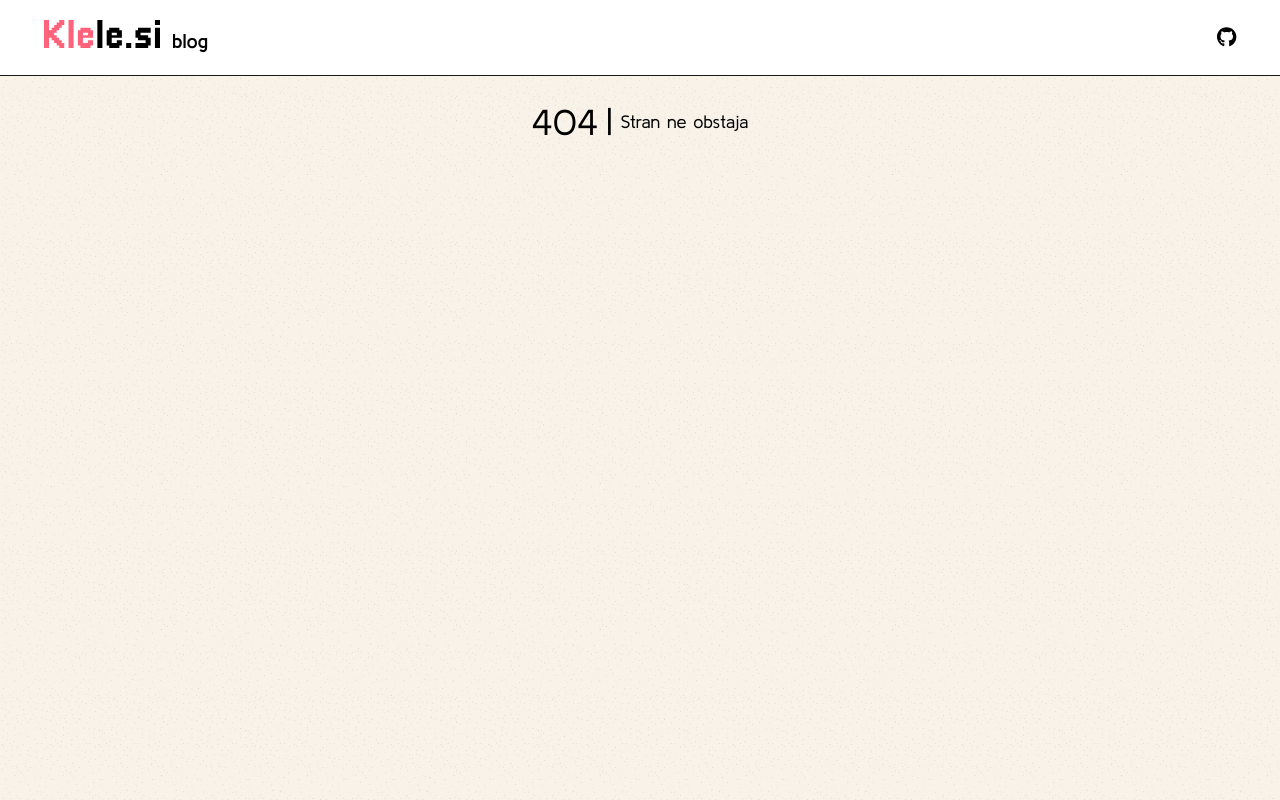
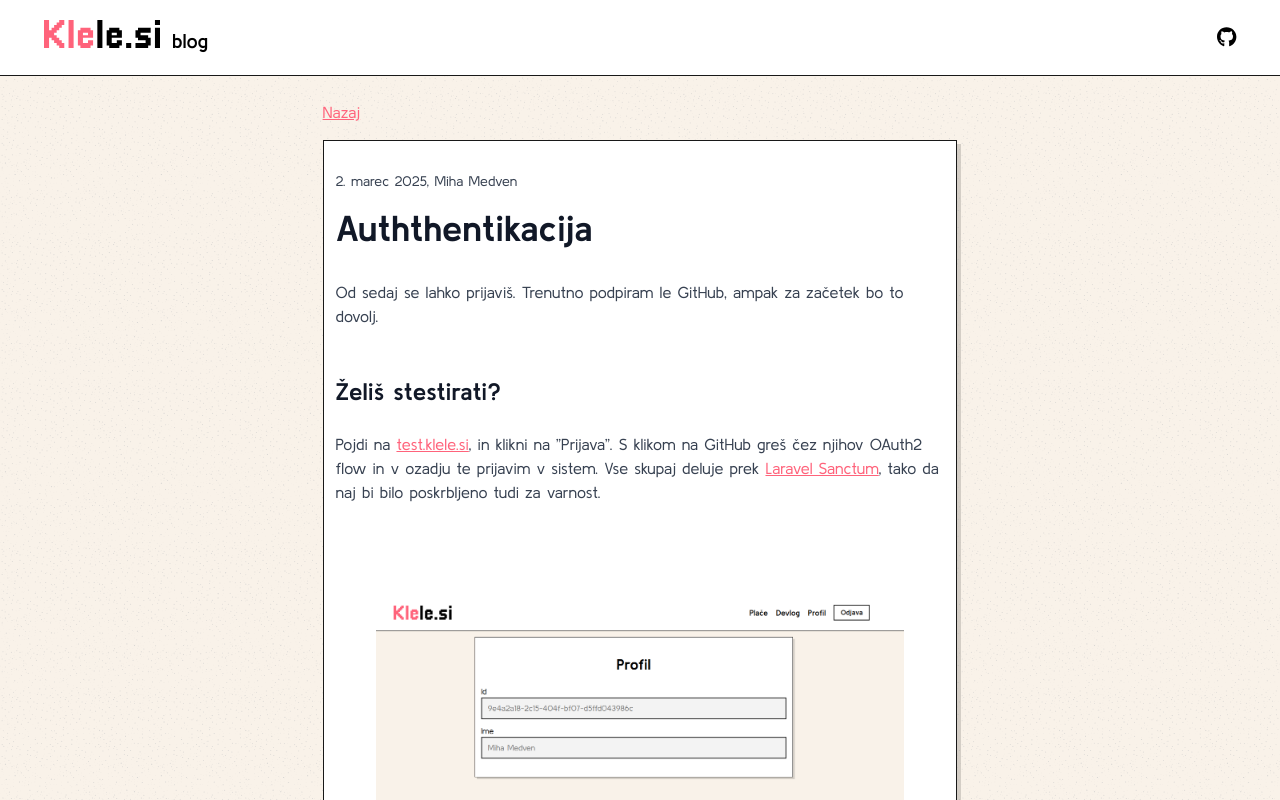
Before and after one commit to klelesi/blog, a Next.js app: page /authentikacija in a window 1280 px wide. Before the commit this address had no page. Shown: the top 800 px of the page. Built offline with nearby package versions, Linux system fonts and the light colour scheme.

Commit message:
add content

```diff
--- /dev/null
+++ b/src/app/authentikacija/page.tsx
@@ -0,0 +1,49 @@
+import Link from "next/link";
+import type {Metadata} from "next";
+
+export const metadata: Metadata = {
+    title: "Auththentikacija | Klele.si Blog",
+    description: "Zapisi ob ustvarjanju spletne strani klele.si.",
+};
+
+export default function Home() {
+    return (
+        <div className={'grid grid-cols-auto gap-6'}>
+            {page()}
+        </div>
+    );
+}
+
+function page() {
+    return (
+        <div className={'container prose'}>
+            <Link className={'mb-4 block'} href={{pathname: '/'}}>Nazaj</Link>
+
+            <div className="card">
+                <p className={'text-sm'}>2. marec 2025, Miha Medven</p>
+
+                <h1>Auththentikacija</h1>
+
+                <p>Od sedaj se lahko prijaviš. Trenutno podpiram le GitHub, ampak za začetek bo to dovolj.</p>
+
+                <h2>Želiš stestirati?</h2>
+
+                <p>Pojdi na <a href="https://test.klele.si/">test.klele.si</a>, in klikni na &rdquo;Prijava&rdquo;. S
+                    klikom na GitHub greš čez njihov OAuth2 flow in v ozadju te prijavim v sistem. Vse skupaj deluje
+                    prek <a
+                        href="https://laravel.com/docs/12.x/sanctum">Laravel Sanctum</a>, tako da naj bi bilo
+                    poskrbljeno tudi za varnost.</p>
+
+                <div className="p-10">
+                    <img src="/images/prijava.png" className={'w-full'} alt="Profilna stran"/>
+                </div>
+
+                <p>Takole zgleda profil.</p>
+
+                <p>Otroci so zdravi, ampak sem si na breme nakopal nov projekt, ki ga moram izvesti pred klele.si.
+                    Mogoče za teden ali dva dam na pavzo razvoj.</p>
+
+            </div>
+        </div>
+    )
+}
--- a/src/app/page.tsx
+++ b/src/app/page.tsx
@@ -3,6 +3,9 @@
 export default function Home() {
     return (
         <div className={'grid grid-cols-auto gap-6'}>
+            <div>
+                {page6()}
+            </div>
             <div>
                 {page5()}
             </div>
@@ -30,7 +33,7 @@
             <div className="card">
                 <p className={'text-sm'}>2. februar 2025, Miha Medven</p>
 
-                <h1>Začetek številka dve</h1>
+                <h2>Začetek številka dve</h2>
 
                 <p>Zopet se srečava. Miha in nov projekt. Teh je bilo skozi leta več, od Youtube videov, masterclassov,
                     spletnega slovarja sopomenk in drugih.</p>
@@ -52,7 +55,7 @@
             <div className="card">
                 <p className={'text-sm'}>3. februar 2025, Miha Medven</p>
 
-                <h1>Spoznavanje problemov</h1>
+                <h2>Spoznavanje problemov</h2>
 
                 <p>Vedno začneš na začetku. Zame je to dobro razumevanje problema. Šele ko dobro razumeš problem, ga lahko začneš reševati.</p>
 
@@ -70,7 +73,7 @@
             <div className="card">
                 <p className={'text-sm'}>8. februar 2025, Miha Medven</p>
 
-                <h1>MVP</h1>
+                <h2>MVP</h2>
 
                 <p>Problem bojda razumem, sedaj ga moram začeti reševati.</p>
 
@@ -88,7 +91,7 @@
             <div className="card">
                 <p className={'text-sm'}>15. februar 2025, Miha Medven</p>
 
-                <h1>API V1</h1>
+                <h2>API V1</h2>
 
                 <p>Čeprav se je v delu vmešalo življenje (bolni otroci), mi je uspelo narediti napredek pri izdelavi
                     APIja.</p>
@@ -106,7 +109,7 @@
             <div className="card">
                 <p className={'text-sm'}>23. februar 2025, Miha Medven</p>
 
-                <h1>Testna različica na test.klele.si</h1>
+                <h2>Testna različica na test.klele.si</h2>
 
                 <p>Imel sem srečo. Otroci so bili zdravi in imel sem dovolj energije za programiranje. Sem tudi
                     razmislil kako bi rad zapeljal projekt.</p>
@@ -118,3 +121,21 @@
         </div>
     )
 }
+
+function page6() {
+    return (
+        <div className={'container prose'}>
+            <div className="card">
+                <p className={'text-sm'}>2. marec 2025, Miha Medven</p>
+
+                <h2>Auththentikacija</h2>
+
+                <p>Od sedaj se lahko prijaviš. Trenutno podpiram le GitHub, ampak za začetek bo to dovolj.</p>
+
+                <div className="mb-6 mt-12">
+                    <Link href={{ pathname: "/authentikacija"}}>Preberi več.</Link>
+                </div>
+            </div>
+        </div>
+    )
+}
```
Also changed, not shown: public/images/prijava.png (added).
